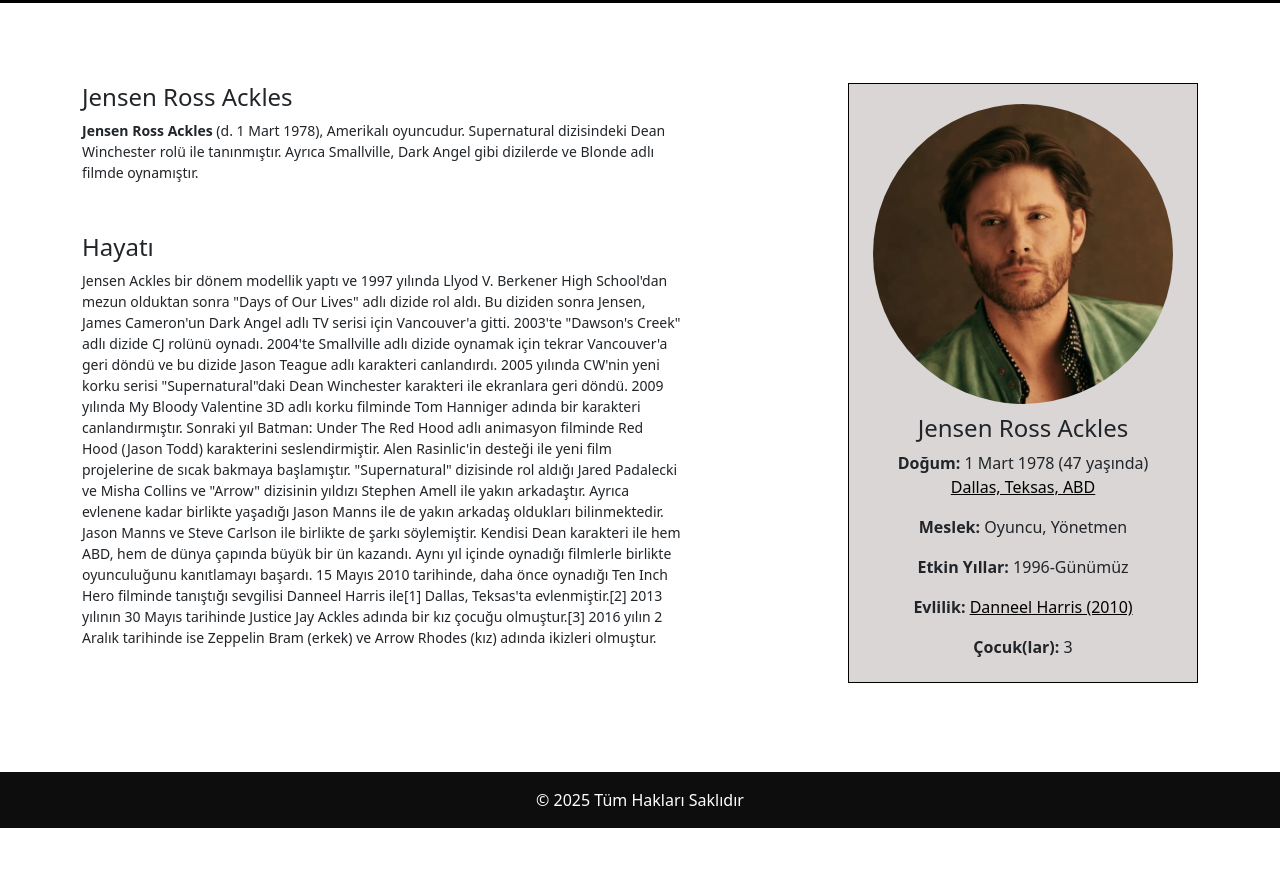
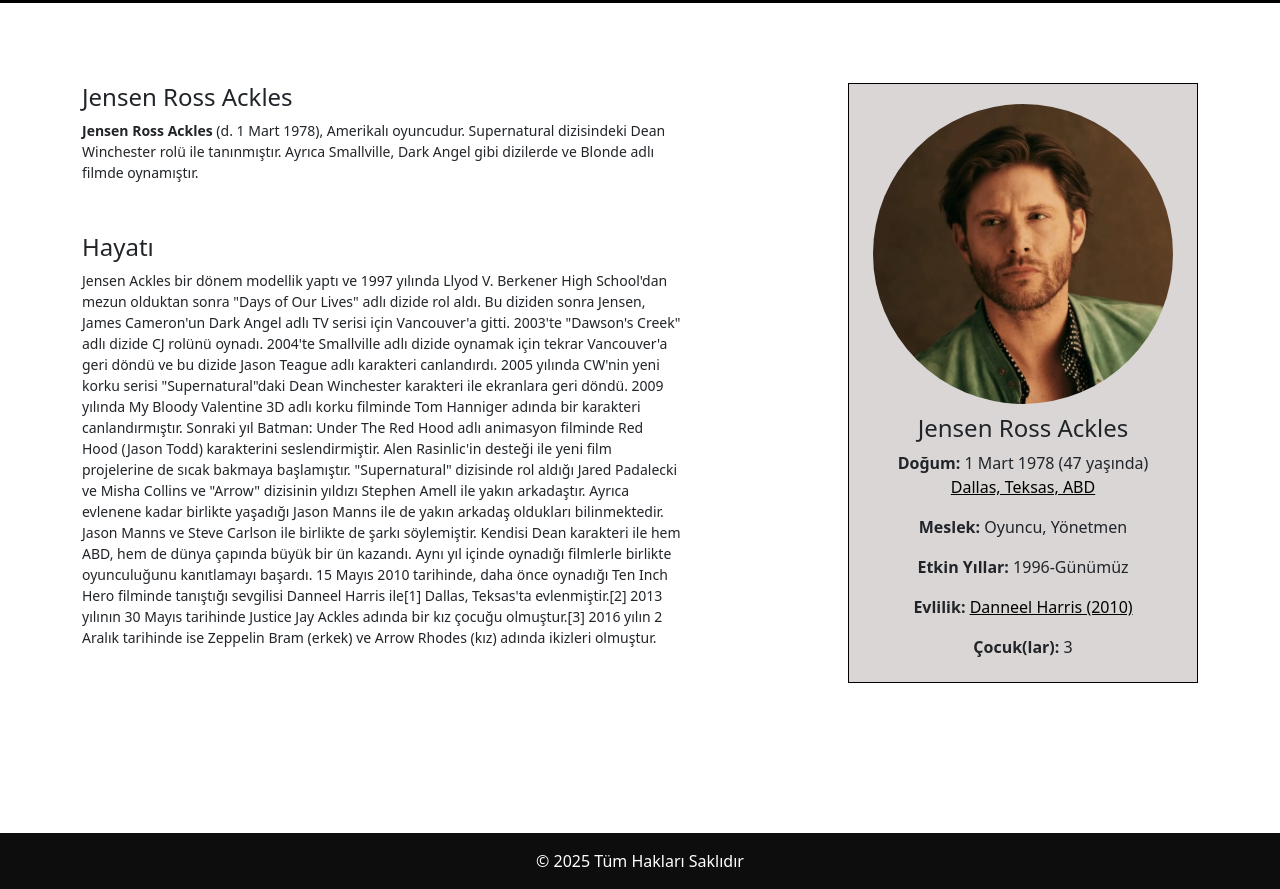
Before and after one commit to ylmzbaran/jensenackles, a plain HTML site: page hakkinda.html in a window 1280 px wide. Shown: the part 83-972 px from the top of the page. Before the commit the page ends 911 px from the top, so only its background shows below. Drawn offline with nearby package versions, Linux system fonts and the light colour scheme.

Commit message:
Update hakkinda.html

```diff
--- a/hakkinda.html
+++ b/hakkinda.html
@@ -93,7 +93,7 @@
         </div>
     </section>
 
-    <footer class="bg-black text-center text-lg-start" style="margin-top: 89px;">
+    <footer class="bg-black text-center text-lg-start" style="margin-top: 150px;">
         <div class="text-center p-3" style="background-color: rgba(255, 255, 255, 0.05); color: white;">
             © 2025 Tüm Hakları Saklıdır
             <a class="" href="" style="color: white;"></a>
```
